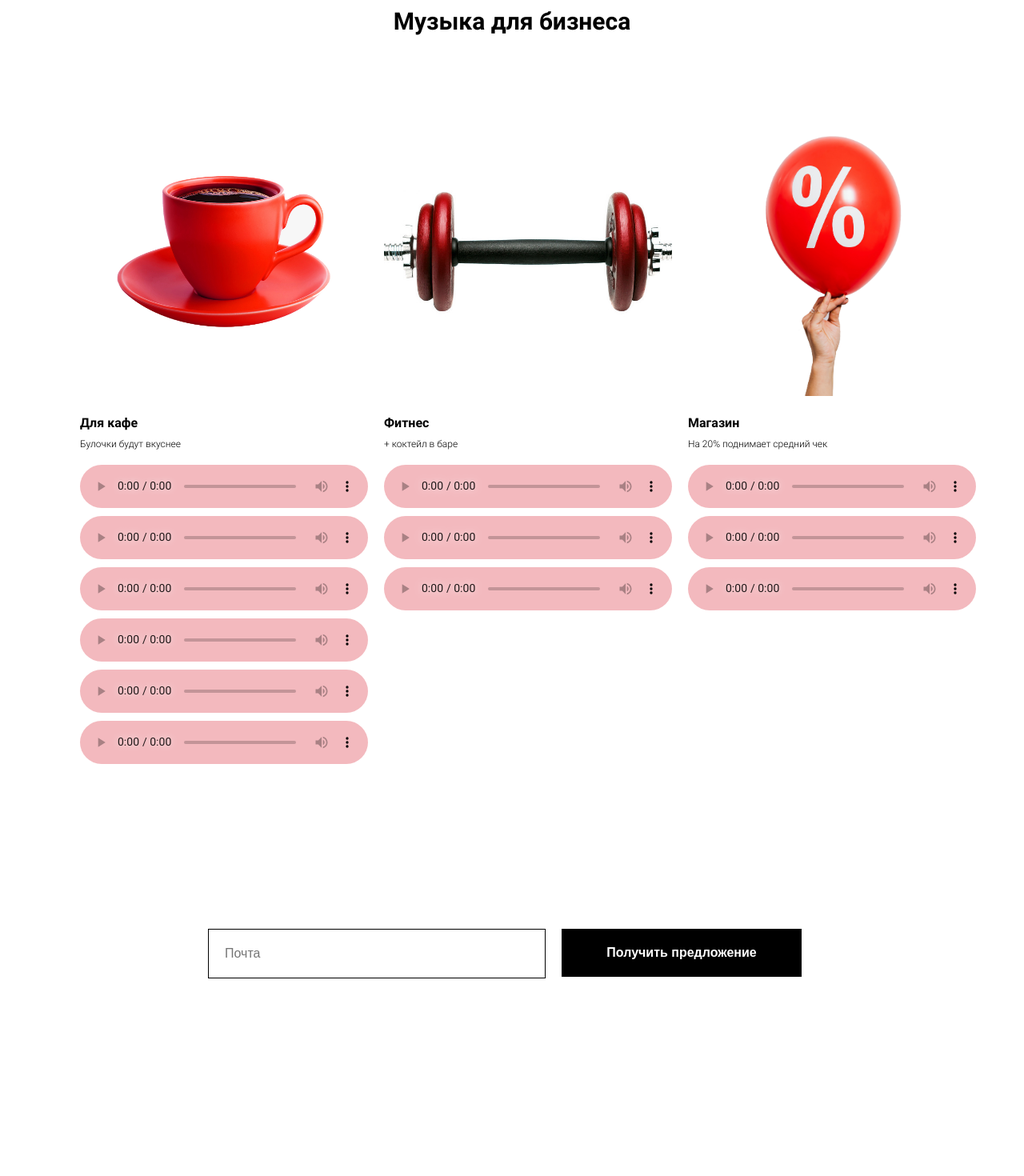
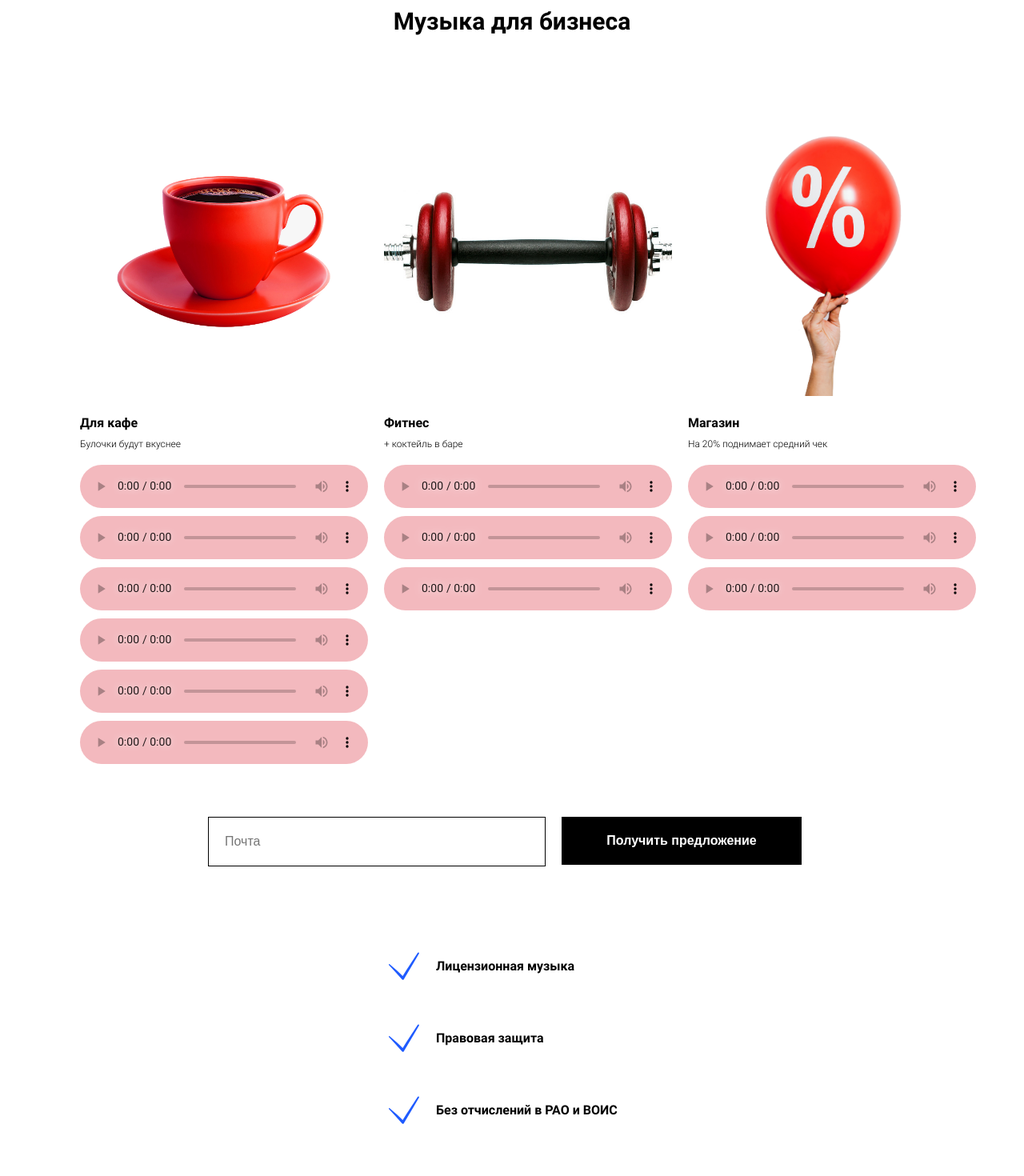
Before and after one commit to visneviySecret/imstream-spa, a React (Create React App) app: page / in a window 1280 px wide. Shown: the part 200-1670 px from the top of the page at 80% size. Built offline with nearby package versions, Linux system fonts and the light colour scheme.

Commit message:
prod version

```diff
--- a/package.json
+++ b/package.json
@@ -1,7 +1,7 @@
 {
-  "name": "imstream-spa",
+  "name": "imstream",
   "version": "0.1.0",
-  "homepage": "https://visneviySecret.github.io/imstream-spa",
+  "homepage": "https://visneviySecret.github.io/imstream",
   "private": true,
   "dependencies": {
     "@testing-library/jest-dom": "^5.16.4",
--- a/src/components/about_us/index.js
+++ b/src/components/about_us/index.js
@@ -36,7 +36,7 @@ export default function AboutUs() {
 
                     <div className="list__body">
                         <div className="list__title">
-                            Без отчислений в РАО и ВИОС
+                            Без отчислений в РАО и ВОИС
                         </div>
 
                     </div>
--- a/src/components/music_component/index.js
+++ b/src/components/music_component/index.js
@@ -20,7 +20,7 @@ function Music() {
         {
             id: 2,
             title: 'Фитнес',
-            about: '+ коктейл в баре',
+            about: '+ коктейль в баре',
             img: require('../../images/fitness_img.jpg'),
             src: [
                 { id: 7, url: 'https://storage.yandexcloud.net/imstream/fitness_1.wav' },
--- a/src/styles/styles.css
+++ b/src/styles/styles.css
@@ -43,7 +43,7 @@ input {
 .card {
     width: min(910px, 90%);
     margin: 0 auto;
-    margin-bottom: 100px;
+    margin-bottom: 50px;
     display: grid;
     row-gap: 10px;
 }
@@ -102,7 +102,6 @@ input {
 } */
 .reg-component {
     margin: 0 auto;
-    padding: 90px 0;
 }
 .reg-component__input {
     color: #000000;
@@ -129,7 +128,7 @@ input {
 }
 
 .about-us {
-    padding: 150px 0px;
+    padding: 50px 0px;
     text-align: center;
 }
 .about-us__header {
```
